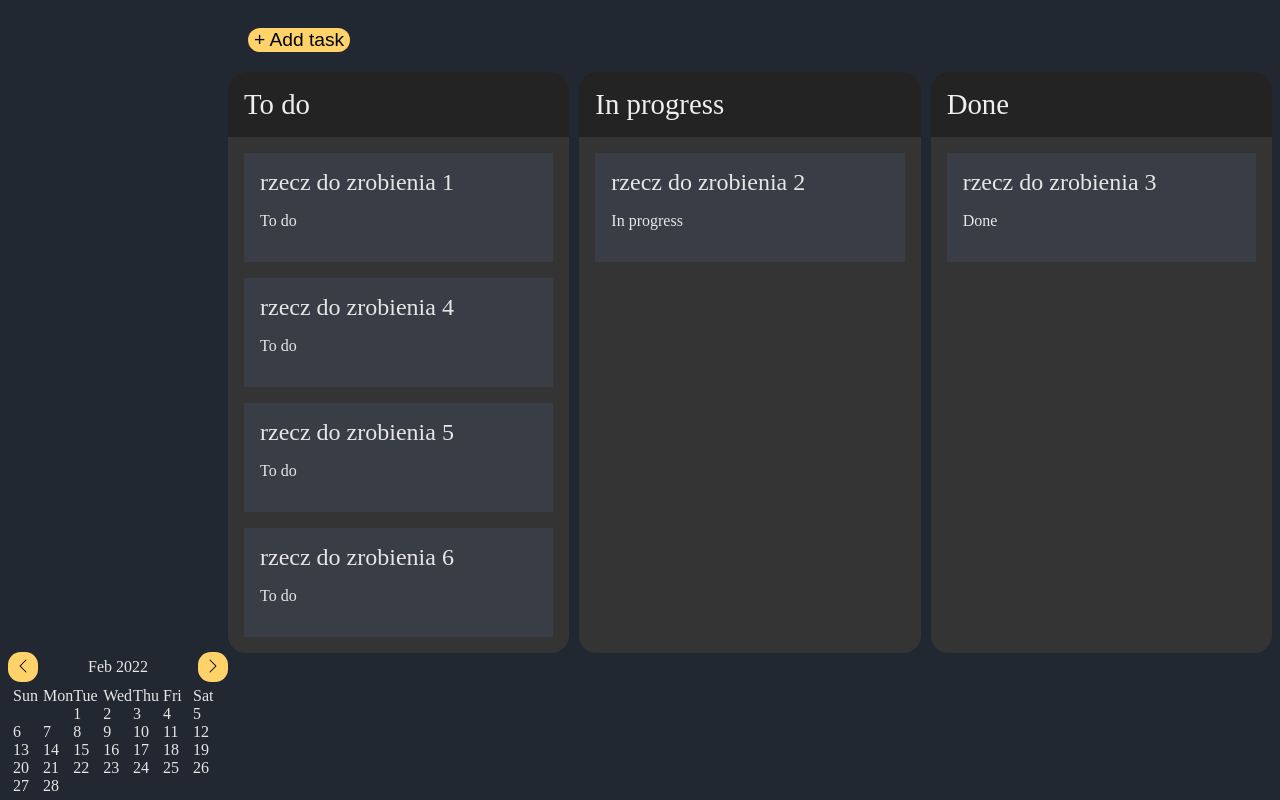
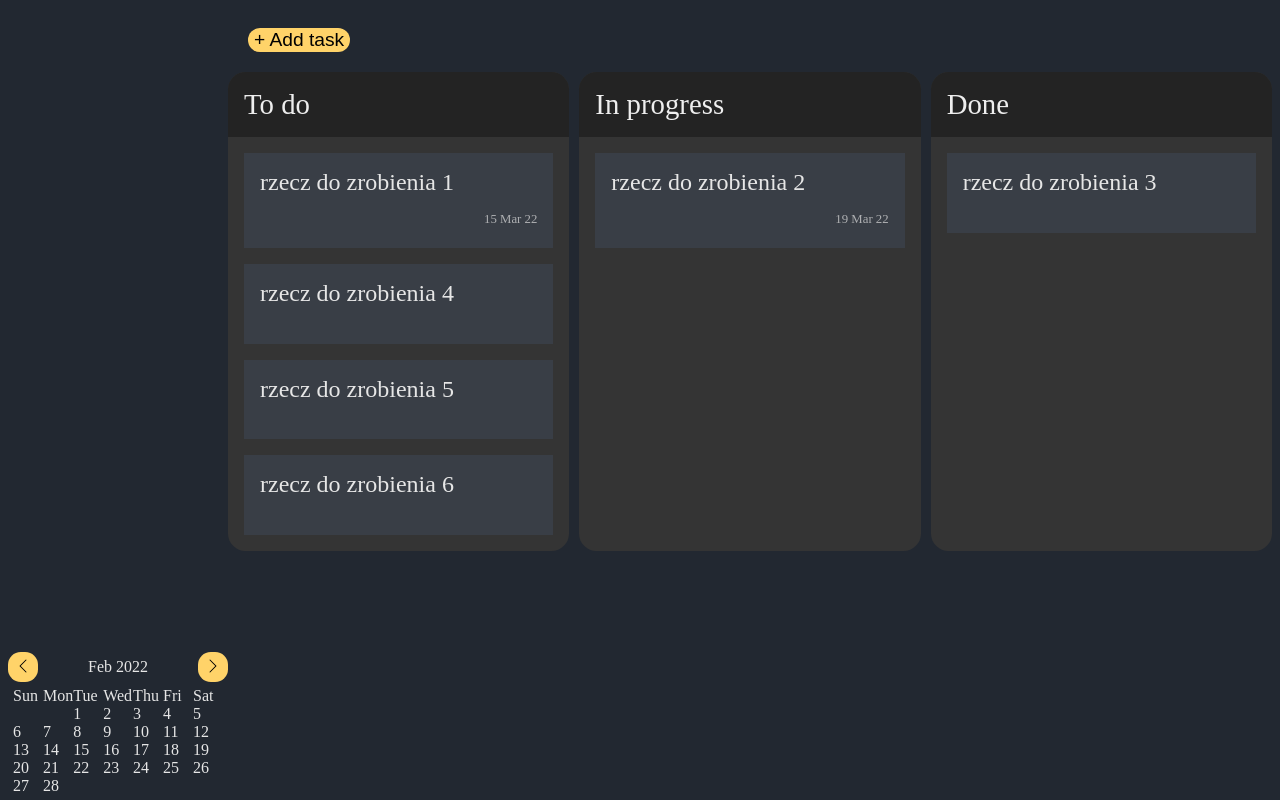
Before and after one commit to karol71927/ToDo, an Angular app: page / in a window 1280 px wide. Built offline with nearby package versions, Linux system fonts and the light colour scheme.

Commit message:
due date displayed in task and modal for task

```diff
--- a/src/app/task/task.component.html
+++ b/src/app/task/task.component.html
@@ -1,7 +1,7 @@
 <div *ngIf="task">
   <div class="task" (click)="openModal()">
     <div class="task_name">{{ task.name }}</div>
-    <p>{{ task.status }}</p>
+    <div class="task_date">{{ task.dueDate | date: "dd MMM YY" }}</div>
   </div>
 
   <app-view-task-modal
--- a/src/app/task/task.component.scss
+++ b/src/app/task/task.component.scss
@@ -2,13 +2,21 @@
 @use "../../size.scss";
 
 .task {
-  display: block;
   margin: 1rem;
   padding: 1rem;
   background-color: colors.$background-dark-2;
+  display: flex;
+  flex-direction: column;
 
   &_name {
     font-size: size.$text-size-xl;
     color: colors.$text-light-2;
   }
+
+  &_date {
+    font-size: size.$text-size-s;
+    color: colors.$text-light-3;
+    margin: 1rem 0 0.3rem 0;
+    align-self: flex-end;
+  }
 }
--- a/src/app/view-task-modal/view-task-modal.component.html
+++ b/src/app/view-task-modal/view-task-modal.component.html
@@ -16,11 +16,14 @@
             [clearable]="false"
           ></ng-select>
         </div>
-        Selected {{ selectedStatus }}
       </div>
       <div class="modal_description">
         Description:<br />
         {{ task.description }}
+      </div>
+      <div *ngIf="task.dueDate" class="modal_due-date">
+        Due date:
+        {{ task?.dueDate | date: "dd MMM YY" }}
       </div>
       <form
         class="modal_add-comment"
--- a/src/app/view-task-modal/view-task-modal.component.scss
+++ b/src/app/view-task-modal/view-task-modal.component.scss
@@ -23,6 +23,13 @@
 
   &_description {
     font-size: 1.1rem;
+  }
+
+  &_due-date {
+    font-size: size.$text-size-s;
+    color: colors.$text-light-3;
+    display: flex;
+    flex-direction: row-reverse;
   }
 
   &_add-comment {
@@ -55,6 +62,7 @@
     &_date {
       align-self: flex-end;
       color: colors.$text-light-3;
+      font-size: size.$text-size-s;
     }
   }
 }
--- a/src/data/TASKS.ts
+++ b/src/data/TASKS.ts
@@ -24,12 +24,14 @@ export const taskList: Task[] = [
         date: new Date('2022-02-22'),
       },
     ],
+    dueDate: new Date('2022-03-15'),
   },
   {
     id: 2,
     name: 'rzecz do zrobienia 2',
     description: 'opis',
     status: TaskStatus.INPROGRESS,
+    dueDate: new Date('2022-03-19'),
   },
   {
     id: 3,
--- a/src/fake-backend/fakeBackend.ts
+++ b/src/fake-backend/fakeBackend.ts
@@ -56,6 +56,7 @@ export class FakeBackendInterceptor implements HttpInterceptor {
             id: task.id,
             name: task.name,
             status: task.status,
+            dueDate: task.dueDate,
           };
         })
       );
```
